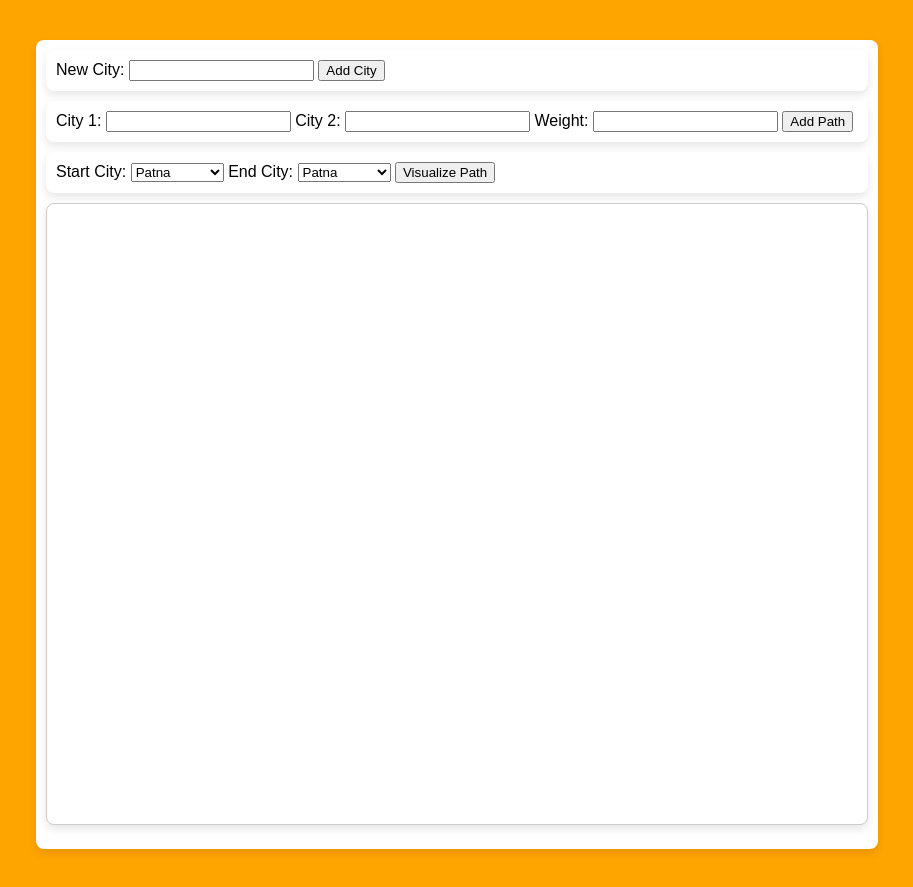
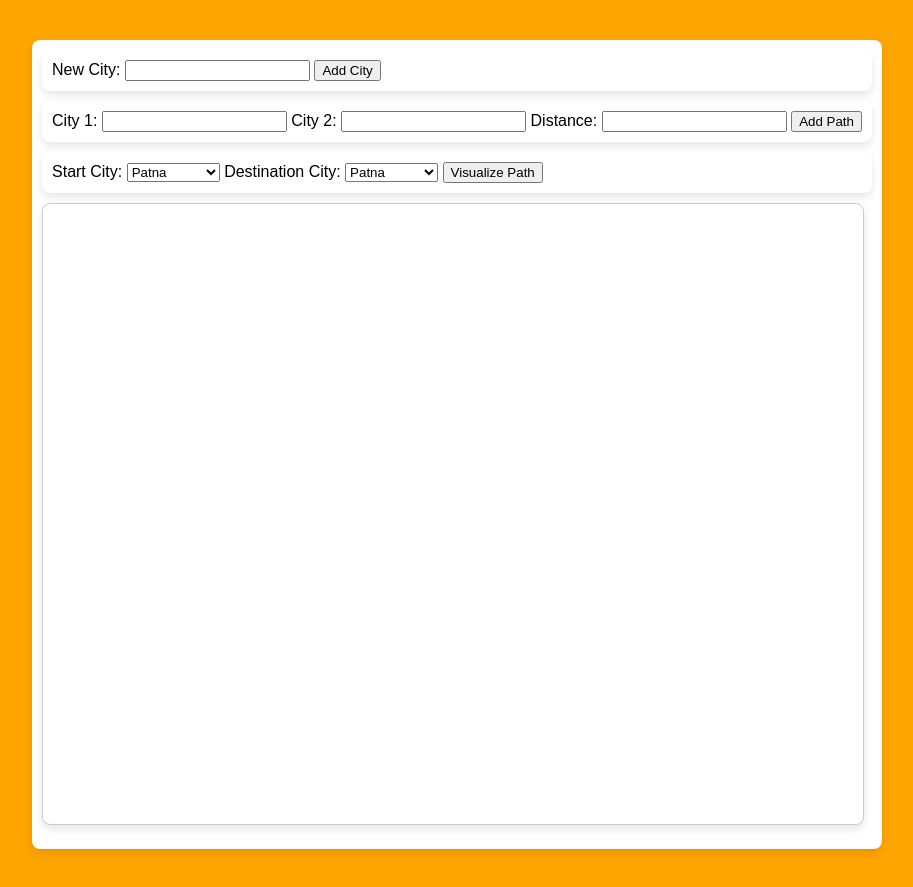
Before and after one commit to Tusharraj2002/bus_route_visualiser, a plain HTML site: page index.html in a window 1280 px wide. Shown: the whole page, without its empty margins (183-1096 px from the left). Drawn offline with Linux system fonts and the light colour scheme.

Commit message:
Update index.html

```diff
--- a/index.html
+++ b/index.html
@@ -18,14 +18,14 @@
             <input type="text" id="edge-city1">
             <label for="edge-city2">City 2:</label>
             <input type="text" id="edge-city2">
-            <label for="edge-weight">Weight:</label>
+            <label for="edge-weight">Distance:</label>
             <input type="number" id="edge-weight">
             <button id="add-edge">Add Path</button>
         </div>
         <div>
             <label for="start-city">Start City:</label>
             <select id="start-city"></select>
-            <label for="end-city">End City:</label>
+            <label for="end-city">Destination City:</label>
             <select id="end-city"></select>
             <button id="visualize-path">Visualize Path</button>
         </div>
```
